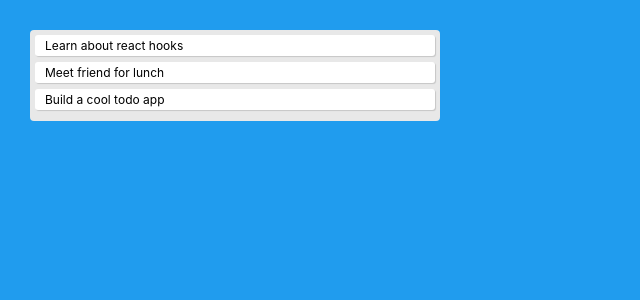
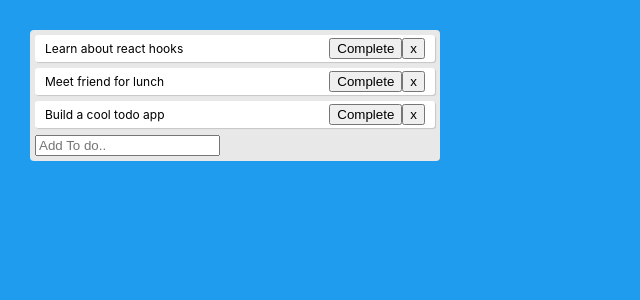
Before and after one commit to iannakim/todo-hooks, a React (Create React App) app: page / in a window 1280 px wide. Shown: the top 300 px of the page, without its empty margins (0-640 px from the left). Built offline with nearby package versions, Linux system fonts and the light colour scheme.

Commit message:
remove function added

```diff
--- a/src/App.js
+++ b/src/App.js
@@ -2,14 +2,39 @@
 import './App.css';
 
 
-function Todo({ todo, index }) {
+function Todo({ todo, index, completeTodo, removeTodo }) {
   return(
-    <div className="todo">
+    <div style={{textDecoration: todo.isCompleted ? 'line-through' : ''}} className="todo">
       { todo.text }
+      <div>
+        <button onClick={() => completeTodo(index)}>Complete</button>
+        <button onClick={() => removeTodo(index)}>x</button>
+      </div>
     </div>
   )
 }
 
+function TodoForm({addTodo}) {
+  const [value, setValue] = useState('');
+
+  const handleSubmit = e => {
+    e.preventDefault();
+    if(!value) return;
+    addTodo(value);
+    setValue('');
+  }
+
+  return (
+    <form onSubmit={handleSubmit}>
+      <input
+        type="text"
+        className="input"
+        value={value}
+        placeholder="Add To do.."
+        onChange={e => setValue(e.target.value)} />
+    </form>
+  )
+}
 
 function App() {
   const [todos, setTodos] = useState([
@@ -27,12 +52,31 @@
     }
   ]);
 
+
+  const addTodo = text => {
+    const newTodos = [...todos, { text }]
+    setTodos(newTodos);
+  }
+
+  const completeTodo = index => {
+    const newTodos = [...todos];
+    newTodos[index].isCompleted = true;
+    setTodos(newTodos);
+  }
+
+  const removeTodo = index => {
+    const newTodos = [...todos];
+    newTodos.splice(index, 1);
+    setTodos(newTodos);
+  }
+
   return (
     <div className="app">
       <div className="todo-list">
         {todos.map((todo, index) => (
-          <Todo key={index} index={index} todo={todo} />
+          <Todo key={index} index={index} todo={todo} completeTodo={completeTodo} removeTodo={removeTodo}/>
         ))}
+        <TodoForm addTodo={addTodo}/>
       </div>
     </div>
   )
```
